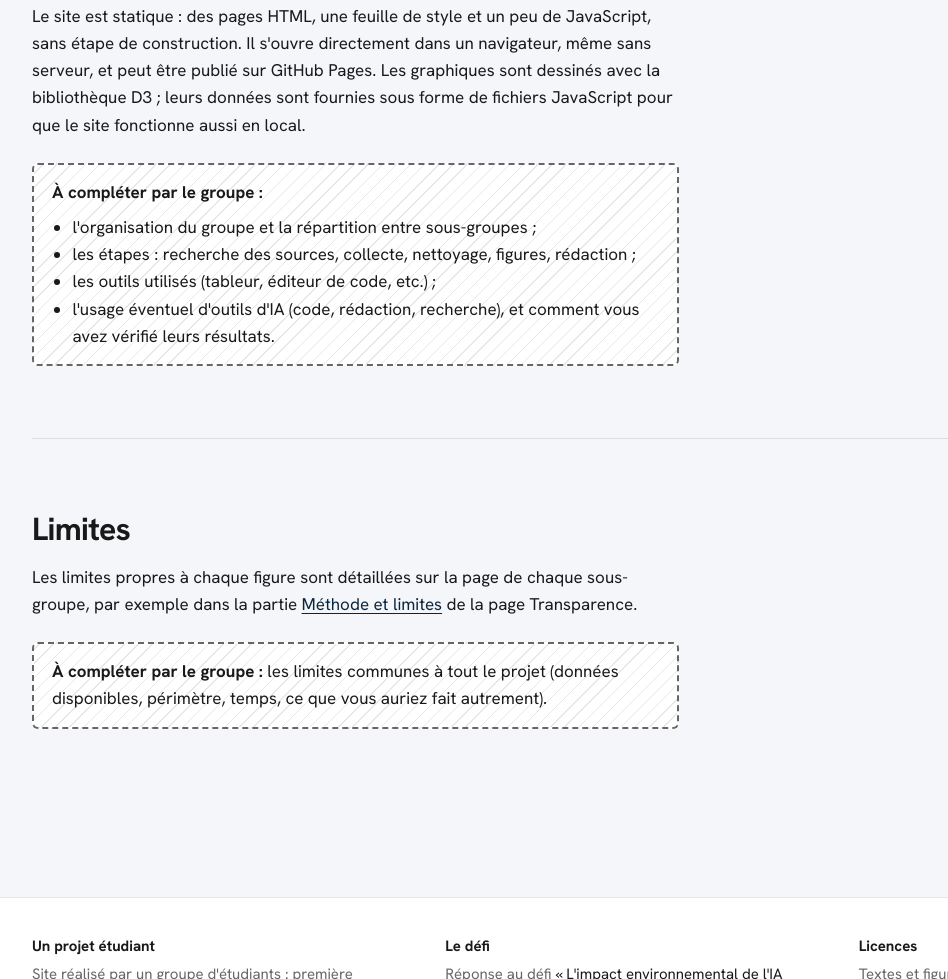
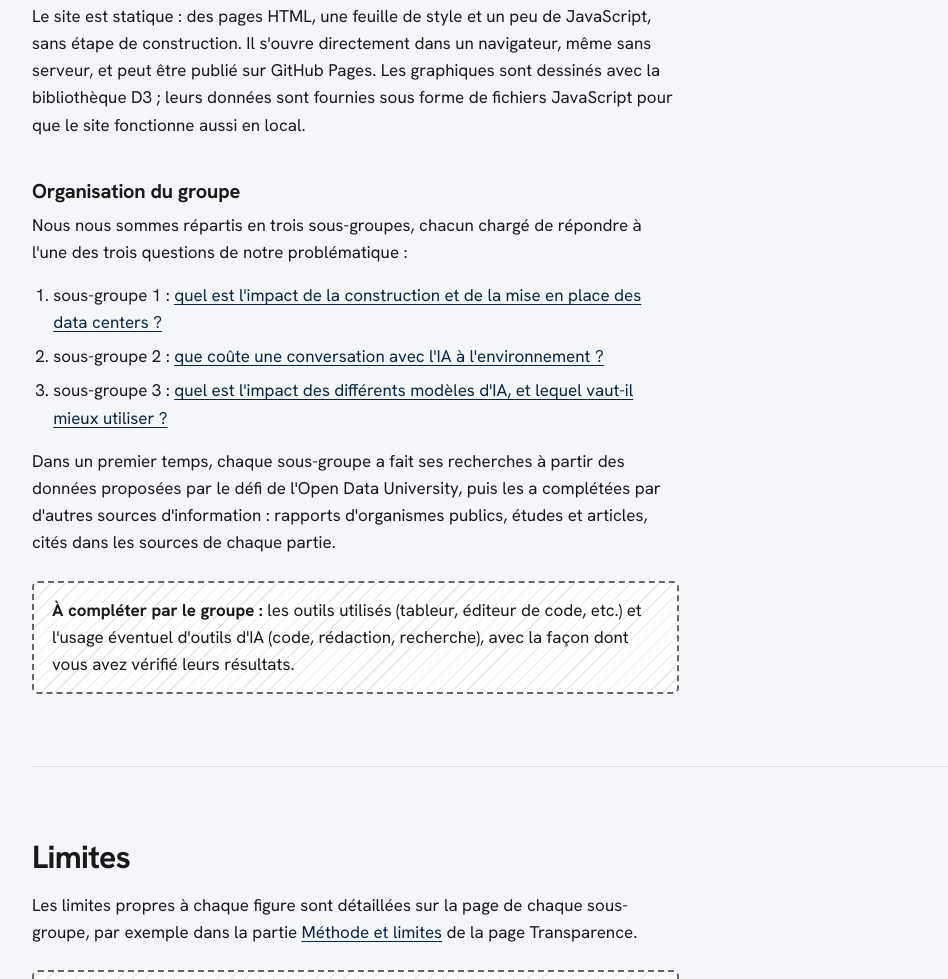
Before and after one commit to williamf-lab/impact-ia-climat, a plain HTML site: page pages/methodologie.html in a window 1280 px wide. Shown: the part 3001-3980 px from the top of the page, without its empty margins (8-956 px from the left). Drawn offline with Linux system fonts and the light colour scheme.

Commit message:
Méthode du groupe et section conclusion du questionnement

```diff
--- a/pages/methodologie.html
+++ b/pages/methodologie.html
@@ -193,14 +193,16 @@
       <h2 id="titre-travail">Comment nous avons travaillé</h2>
       <p>Le site est statique : des pages HTML, une feuille de style et un peu de JavaScript, sans étape de construction. Il s'ouvre directement dans un navigateur, même sans serveur, et peut être publié sur GitHub Pages. Les graphiques sont dessinés avec la bibliothèque D3 ; leurs données sont fournies sous forme de fichiers JavaScript pour que le site fonctionne aussi en local.</p>
 
+      <h3>Organisation du groupe</h3>
+      <p>Nous nous sommes répartis en trois sous-groupes, chacun chargé de répondre à l'une des trois questions de notre problématique&nbsp;:</p>
+      <ol>
+        <li>sous-groupe 1&nbsp;: <a href="data-centers.html">quel est l'impact de la construction et de la mise en place des data centers&nbsp;?</a></li>
+        <li>sous-groupe 2&nbsp;: <a href="conversation.html">que coûte une conversation avec l'IA à l'environnement&nbsp;?</a></li>
+        <li>sous-groupe 3&nbsp;: <a href="transparence.html">quel est l'impact des différents modèles d'IA, et lequel vaut-il mieux utiliser&nbsp;?</a></li>
+      </ol>
+      <p>Dans un premier temps, chaque sous-groupe a fait ses recherches à partir des données proposées par le défi de l'Open Data University, puis les a complétées par d'autres sources d'information&nbsp;: rapports d'organismes publics, études et articles, cités dans les sources de chaque partie.</p>
       <div class="a-completer">
-        <p><strong>À compléter par le groupe :</strong></p>
-        <ul>
-          <li>l'organisation du groupe et la répartition entre sous-groupes ;</li>
-          <li>les étapes : recherche des sources, collecte, nettoyage, figures, rédaction ;</li>
-          <li>les outils utilisés (tableur, éditeur de code, etc.) ;</li>
-          <li>l'usage éventuel d'outils d'IA (code, rédaction, recherche), et comment vous avez vérifié leurs résultats.</li>
-        </ul>
+        <p><strong>À compléter par le groupe :</strong> les outils utilisés (tableur, éditeur de code, etc.) et l'usage éventuel d'outils d'IA (code, rédaction, recherche), avec la façon dont vous avez vérifié leurs résultats.</p>
       </div>
     </section>
 
```
Also changed, not shown: pages/conclusion.html (+7 -0 lines), pages/transparence.html (+1 -3 lines).
